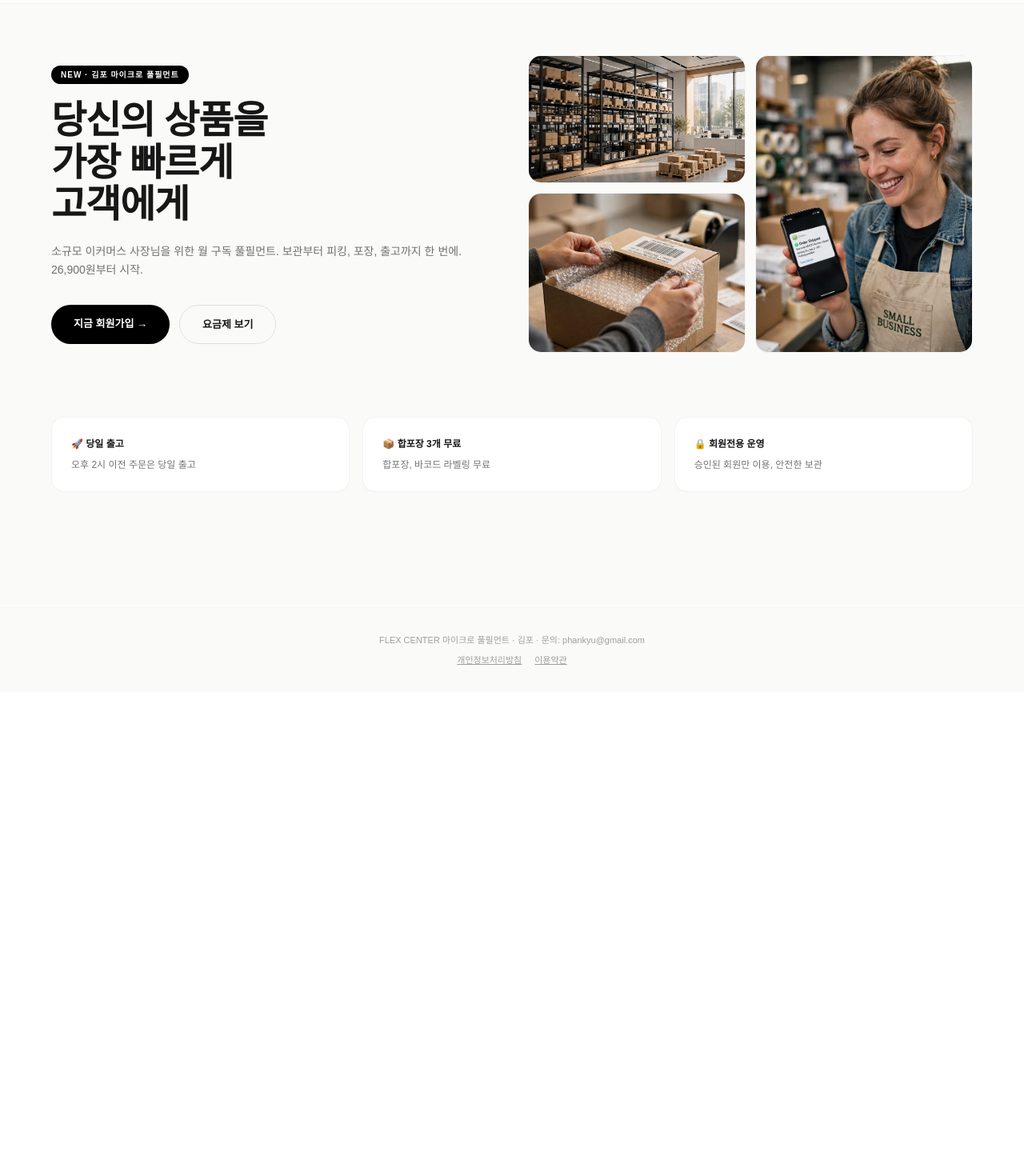
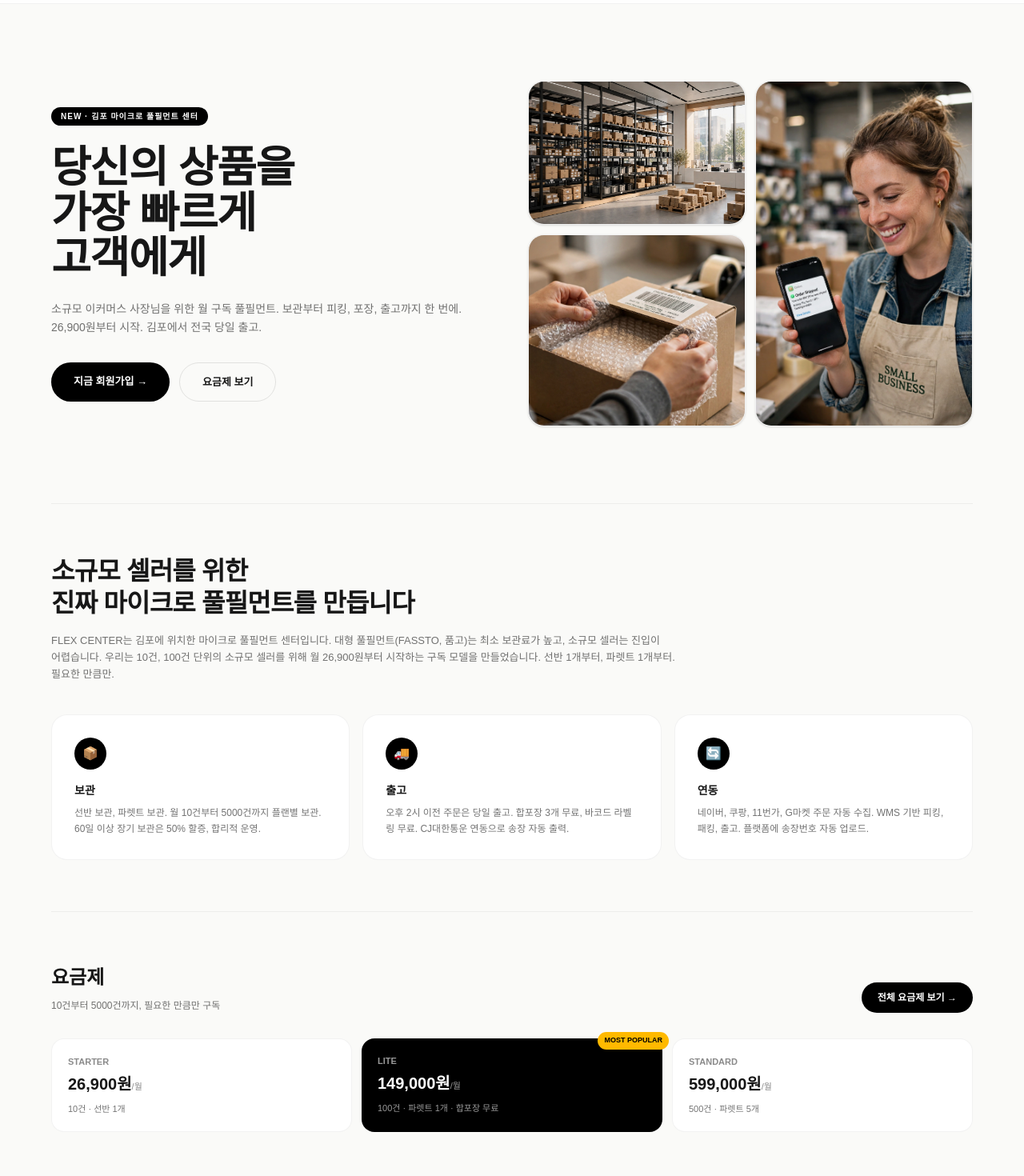
Before and after one commit to hanman19/flex-center, a Next.js app: page / in a window 1280 px wide. Shown: the part 60-1530 px from the top of the page at 80% size. Before the commit the page ends 925 px from the top, so only its background shows below. Built offline with nearby package versions, Linux system fonts and the light colour scheme.

Commit message:
restore full homepage with logout

```diff
--- a/src/app/page.tsx
+++ b/src/app/page.tsx
@@ -2,7 +2,6 @@
 import { useEffect, useState } from "react";
 import { createClient } from "@supabase/supabase-js";
 import Link from "next/link";
-import Image from "next/image";
 
 const supabase = createClient(
   "https://qkpnvfmsmvcemdblaahl.supabase.co",
@@ -32,7 +31,6 @@ export default function HomePage() {
 
   return (
     <div className="min-h-screen bg-[#fafaf8]">
-      {/* HEADER with LOGIN/LOGOUT */}
       <header className="border-b border-black/5 bg-white/80 backdrop-blur-xl sticky top-0 z-20">
         <div className="max-w-[1200px] mx-auto px-6 h-[64px] flex items-center justify-between">
           <Link href="/" className="flex items-center gap-2">
@@ -47,12 +45,8 @@ export default function HomePage() {
                 <Link href="/dashboard" className="text-[12px] px-4 py-2 rounded-full bg-black text-white font-semibold">
                   {profile?.company_name ? `${profile.company_name} 회원전용 →` : "회원전용 →"}
                 </Link>
-                <button onClick={handleLogout} className="text-[11px] px-3 py-2 rounded-full border border-black/10 opacity-60 hover:opacity-100">
-                  로그아웃
-                </button>
-                {session.user.email === "phankyu@gmail.com" && (
-                  <Link href="/admin" className="text-[11px] px-3 py-2 rounded-full bg-amber-500 text-black font-bold">ADMIN</Link>
-                )}
+                <button onClick={handleLogout} className="text-[11px] px-3 py-2 rounded-full border border-black/10 opacity-60 hover:opacity-100">로그아웃</button>
+                {session.user.email === "phankyu@gmail.com" && <Link href="/admin" className="text-[11px] px-3 py-2 rounded-full bg-amber-500 text-black font-bold">ADMIN</Link>}
               </>
             ) : (
               <>
@@ -64,48 +58,80 @@ export default function HomePage() {
         </div>
       </header>
 
-      {/* HERO */}
-      <main className="max-w-[1200px] mx-auto px-6 py-16">
-        <div className="flex flex-col md:flex-row gap-10 items-center">
+      <main className="max-w-[1200px] mx-auto px-6">
+        {/* HERO */}
+        <div className="py-16 md:py-24 flex flex-col md:flex-row gap-10 items-center">
           <div className="flex-1">
-            <div className="inline-flex items-center gap-2 bg-black text-white rounded-full px-3 py-1 text-[10px] font-bold tracking-widest">NEW · 김포 마이크로 풀필먼트</div>
-            <h1 className="text-[36px] md:text-[48px] font-bold tracking-tight mt-5 leading-[1.1]">당신의 상품을<br/>가장 빠르게<br/>고객에게</h1>
-            <p className="text-[14px] opacity-60 mt-5 leading-relaxed break-keep">소규모 이커머스 사장님을 위한 월 구독 풀필먼트. 보관부터 피킹, 포장, 출고까지 한 번에. 26,900원부터 시작.</p>
+            <div className="inline-flex items-center gap-2 bg-black text-white rounded-full px-3 py-1 text-[10px] font-bold tracking-widest">NEW · 김포 마이크로 풀필먼트 센터</div>
+            <h1 className="text-[36px] md:text-[54px] font-bold tracking-tight mt-6 leading-[1.05]">당신의 상품을<br/>가장 빠르게<br/>고객에게</h1>
+            <p className="text-[14px] opacity-60 mt-6 leading-relaxed break-keep">소규모 이커머스 사장님을 위한 월 구독 풀필먼트. 보관부터 피킹, 포장, 출고까지 한 번에. 26,900원부터 시작. 김포에서 전국 당일 출고.</p>
             <div className="mt-8 flex gap-3">
-              {session ? (
-                <Link href="/dashboard" className="px-7 py-3.5 rounded-full bg-black text-white text-[13px] font-bold">회원전용 바로가기 →</Link>
-              ) : (
-                <Link href="/onboarding" className="px-7 py-3.5 rounded-full bg-black text-white text-[13px] font-bold">지금 회원가입 →</Link>
-              )}
+              {session ? <Link href="/dashboard" className="px-7 py-3.5 rounded-full bg-black text-white text-[13px] font-bold">회원전용 바로가기 →</Link> : <Link href="/onboarding" className="px-7 py-3.5 rounded-full bg-black text-white text-[13px] font-bold">지금 회원가입 →</Link>}
               <Link href="/pricing" className="px-7 py-3.5 rounded-full border border-black/10 text-[13px] font-semibold">요금제 보기</Link>
             </div>
-            {session && (
-              <div className="mt-6 bg-white border border-black/5 rounded-[12px] px-4 py-3 text-[11px]">
-                <p className="font-bold">로그인됨: {session.user.email}</p>
-                <p className="opacity-60 mt-1">{profile ? `${profile.company_name} · ${profile.status === "pending" ? "승인 대기 중 ⏳" : profile.status === "approved" ? "승인됨 ✅" : profile.status}` : "사업자 정보 없음 - /onboarding에서 인증 필요"}</p>
-              </div>
-            )}
+            {session && <div className="mt-6 bg-white border border-black/5 rounded-[12px] px-4 py-3 text-[11px]"><p className="font-bold">로그인됨: {session.user.email}</p><p className="opacity-60 mt-1">{profile ? `${profile.company_name || "상호 미입력"} · ${profile.status === "pending" ? "승인 대기 중 ⏳" : profile.status === "approved" ? "승인됨 ✅" : profile.status} ${profile.company_name ? "" : "- /onboarding에서 인증 필요"}` : "사업자 정보 없음 - /onboarding에서 인증 필요 (관리자는 /admin에서 바로 승인 가능)"}</p></div>}
           </div>
           <div className="flex-1 grid grid-cols-2 gap-3">
             <div className="space-y-3">
-              <div className="rounded-[16px] overflow-hidden h-[160px] bg-white border border-black/5"><img src="/fulfillment-1.jpg" alt="fulfillment" className="w-full h-full object-cover" /></div>
-              <div className="rounded-[16px] overflow-hidden h-[200px] bg-white border border-black/5"><img src="/fulfillment-2.jpg" alt="fulfillment" className="w-full h-full object-cover" /></div>
+              <div className="rounded-[20px] overflow-hidden h-[180px] bg-white border border-black/5 shadow-sm"><img src="/fulfillment-1.jpg" alt="AI fulfillment center" className="w-full h-full object-cover" /></div>
+              <div className="rounded-[20px] overflow-hidden h-[240px] bg-white border border-black/5 shadow-sm"><img src="/fulfillment-2.jpg" alt="picking packing" className="w-full h-full object-cover" /></div>
             </div>
-            <div className="rounded-[16px] overflow-hidden h-[372px] bg-white border border-black/5"><img src="/fulfillment-3.jpg" alt="fulfillment" className="w-full h-full object-cover" /></div>
+            <div className="rounded-[20px] overflow-hidden h-[432px] bg-white border border-black/5 shadow-sm"><img src="/fulfillment-3.jpg" alt="woman checking orders" className="w-full h-full object-cover" /></div>
           </div>
         </div>
 
-        {/* FEATURES */}
-        <div className="mt-20 grid md:grid-cols-3 gap-4">
-          <div className="bg-white border border-black/5 rounded-[16px] p-6"><p className="text-[12px] font-bold">🚀 당일 출고</p><p className="text-[12px] opacity-60 mt-2">오후 2시 이전 주문은 당일 출고</p></div>
-          <div className="bg-white border border-black/5 rounded-[16px] p-6"><p className="text-[12px] font-bold">📦 합포장 3개 무료</p><p className="text-[12px] opacity-60 mt-2">합포장, 바코드 라벨링 무료</p></div>
-          <div className="bg-white border border-black/5 rounded-[16px] p-6"><p className="text-[12px] font-bold">🔒 회원전용 운영</p><p className="text-[12px] opacity-60 mt-2">승인된 회원만 이용, 안전한 보관</p></div>
+        {/* COMPANY INTRO */}
+        <div className="py-16 border-t border-black/5">
+          <div className="max-w-[800px]">
+            <h2 className="text-[24px] md:text-[32px] font-bold tracking-tight leading-tight">소규모 셀러를 위한<br/>진짜 마이크로 풀필먼트를 만듭니다</h2>
+            <p className="text-[13px] opacity-60 mt-4 leading-relaxed break-keep">FLEX CENTER는 김포에 위치한 마이크로 풀필먼트 센터입니다. 대형 풀필먼트(FASSTO, 품고)는 최소 보관료가 높고, 소규모 셀러는 진입이 어렵습니다. 우리는 10건, 100건 단위의 소규모 셀러를 위해 월 26,900원부터 시작하는 구독 모델을 만들었습니다. 선반 1개부터, 파렛트 1개부터. 필요한 만큼만.</p>
+          </div>
+          <div className="mt-10 grid md:grid-cols-3 gap-4">
+            <div className="bg-white border border-black/5 rounded-[20px] p-7">
+              <div className="w-10 h-10 bg-black text-white rounded-full flex items-center justify-center text-[16px]">📦</div>
+              <h3 className="font-bold text-[14px] mt-4">보관</h3><p className="text-[12px] opacity-60 mt-2 leading-relaxed">선반 보관, 파렛트 보관. 월 10건부터 5000건까지 플랜별 보관. 60일 이상 장기 보관은 50% 할증, 합리적 운영.</p>
+            </div>
+            <div className="bg-white border border-black/5 rounded-[20px] p-7">
+              <div className="w-10 h-10 bg-black text-white rounded-full flex items-center justify-center text-[16px]">🚚</div>
+              <h3 className="font-bold text-[14px] mt-4">출고</h3><p className="text-[12px] opacity-60 mt-2 leading-relaxed">오후 2시 이전 주문은 당일 출고. 합포장 3개 무료, 바코드 라벨링 무료. CJ대한통운 연동으로 송장 자동 출력.</p>
+            </div>
+            <div className="bg-white border border-black/5 rounded-[20px] p-7">
+              <div className="w-10 h-10 bg-black text-white rounded-full flex items-center justify-center text-[16px]">🔄</div>
+              <h3 className="font-bold text-[14px] mt-4">연동</h3><p className="text-[12px] opacity-60 mt-2 leading-relaxed">네이버, 쿠팡, 11번가, G마켓 주문 자동 수집. WMS 기반 피킹, 패킹, 출고. 플랫폼에 송장번호 자동 업로드.</p>
+            </div>
+          </div>
+        </div>
+
+        {/* PRICING PREVIEW */}
+        <div className="py-16 border-t border-black/5">
+          <div className="flex items-end justify-between">
+            <div><h2 className="text-[24px] font-bold">요금제</h2><p className="text-[12px] opacity-60 mt-2">10건부터 5000건까지, 필요한 만큼만 구독</p></div>
+            <Link href="/pricing" className="text-[12px] px-5 py-2.5 rounded-full bg-black text-white font-semibold">전체 요금제 보기 →</Link>
+          </div>
+          <div className="mt-8 grid md:grid-cols-3 gap-3">
+            <div className="bg-white border border-black/5 rounded-[16px] p-5"><p className="text-[11px] font-bold opacity-50">STARTER</p><p className="text-[20px] font-bold mt-1">26,900원<span className="text-[11px] font-normal opacity-50">/월</span></p><p className="text-[11px] opacity-60 mt-2">10건 · 선반 1개</p></div>
+            <div className="bg-black text-white rounded-[16px] p-5 relative"><div className="absolute -top-2 -right-2 bg-amber-400 text-black text-[9px] font-bold px-2 py-1 rounded-full">MOST POPULAR</div><p className="text-[11px] font-bold opacity-60">LITE</p><p className="text-[20px] font-bold mt-1">149,000원<span className="text-[11px] font-normal opacity-60">/월</span></p><p className="text-[11px] opacity-60 mt-2">100건 · 파렛트 1개 · 합포장 무료</p></div>
+            <div className="bg-white border border-black/5 rounded-[16px] p-5"><p className="text-[11px] font-bold opacity-50">STANDARD</p><p className="text-[20px] font-bold mt-1">599,000원<span className="text-[11px] font-normal opacity-50">/월</span></p><p className="text-[11px] opacity-60 mt-2">500건 · 파렛트 5개</p></div>
+          </div>
+        </div>
+
+        {/* HOW IT WORKS */}
+        <div className="py-16 border-t border-black/5 bg-white -mx-6 px-6 md:-mx-0 md:px-0 md:rounded-[24px] md:border md:p-10">
+          <h2 className="text-[20px] font-bold">이용 방법</h2>
+          <div className="mt-8 grid md:grid-cols-4 gap-6">
+            <div><div className="w-8 h-8 bg-black text-white rounded-full flex items-center justify-center text-[12px] font-bold">1</div><p className="font-bold text-[13px] mt-3">회원가입 및 사업자 인증</p><p className="text-[11px] opacity-60 mt-1">/onboarding에서 사업자등록증, 신분증, 통장사본 제출. 24시간 내 승인.</p></div>
+            <div><div className="w-8 h-8 bg-black text-white rounded-full flex items-center justify-center text-[12px] font-bold">2</div><p className="font-bold text-[13px] mt-3">플랫폼 연동</p><p className="text-[11px] opacity-60 mt-1">/platforms에서 네이버, 쿠팡, 11번가 API 연동. 주문 자동 수집.</p></div>
+            <div><div className="w-8 h-8 bg-black text-white rounded-full flex items-center justify-center text-[12px] font-bold">3</div><p className="font-bold text-[13px] mt-3">입고 및 보관</p><p className="text-[11px] opacity-60 mt-1">상품을 김포 센터로 입고. 선반/파렛트에 보관. MY STATS에서 재고 확인.</p></div>
+            <div><div className="w-8 h-8 bg-black text-white rounded-full flex items-center justify-center text-[12px] font-bold">4</div><p className="font-bold text-[13px] mt-3">자동 풀필먼트</p><p className="text-[11px] opacity-60 mt-1">주문 발생 시 WMS에서 피킹, 패킹, 송장 출력. 당일 출고, 송장번호 자동 업로드.</p></div>
+          </div>
         </div>
       </main>
 
-      <footer className="mt-20 border-t border-black/5 py-8 text-center text-[11px] opacity-40">
-        <p>FLEX CENTER 마이크로 풀필먼트 · 김포 · 문의: phankyu@gmail.com</p>
-        <div className="mt-2 flex justify-center gap-4"><Link href="/privacy" className="underline">개인정보처리방침</Link><Link href="/terms" className="underline">이용약관</Link></div>
+      <footer className="mt-20 border-t border-black/5 py-10">
+        <div className="max-w-[1200px] mx-auto px-6 flex flex-col md:flex-row justify-between gap-4">
+          <div><p className="font-bold text-[13px]">FLEX CENTER 마이크로 풀필먼트</p><p className="text-[11px] opacity-50 mt-1">경기도 김포시 · 문의: phankyu@gmail.com · 월 구독 풀필먼트, 보관부터 출고까지</p></div>
+          <div className="flex gap-4 text-[11px] opacity-60"><Link href="/privacy" className="underline">개인정보처리방침</Link><Link href="/terms" className="underline">이용약관</Link><Link href="/pricing" className="underline">요금제</Link><Link href="/platforms" className="underline">플랫폼 연동</Link></div>
+        </div>
       </footer>
     </div>
   );
```
